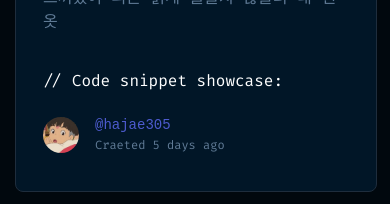
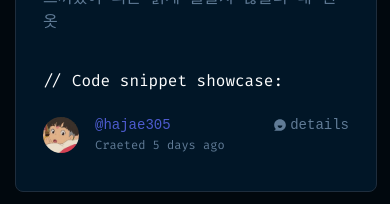
Before and after one commit to HaJaehyeong/portfolio, a Next.js app: page /about in a window 390 px wide. Shown: the part 1031-1235 px from the top of the page. Built offline with nearby package versions, Linux system fonts and the light colour scheme.

Commit message:
HAJAE-11 modify mobile showcase component: add detaul toggle button

```diff
--- a/src/app/(pages)/about/_components/mobile-showcase/mobile-showcase.module.scss
+++ b/src/app/(pages)/about/_components/mobile-showcase/mobile-showcase.module.scss
@@ -1,4 +1,5 @@
 .showcase {
+  position: relative;
   display: flex;
   flex-direction: column;
   gap: 6px;
@@ -31,4 +32,27 @@
       }
     }
   }
+
+  &__toggle {
+    position: absolute;
+    display: flex;
+    align-items: center;
+    gap: 3px;
+
+    top: 47px;
+    right: 27px;
+
+    color: var(--secondary-gray);
+    cursor: pointer;
+
+    &:hover {
+      color: var(--secondary-white);
+    }
+
+    &-icon {
+      &:hover {
+        color: var(--secondary-white);
+      }
+    }
+  }
 }
--- a/src/app/(pages)/about/_components/mobile-showcase/mobile-showcase.tsx
+++ b/src/app/(pages)/about/_components/mobile-showcase/mobile-showcase.tsx
@@ -1,8 +1,16 @@
 import Image from 'next/image';
 import profileImage from '/public/images/profile_image.png';
 import styles from './mobile-showcase.module.scss';
+import { RiChatSmile3Fill } from '@remixicon/react';
+import { useState } from 'react';
 
 const AboutMobileShowcase: React.FC = () => {
+  const [showDetail, setShowDetail] = useState<boolean>(false);
+
+  const handleToggleDetail = () => {
+    setShowDetail(!showDetail);
+  };
+
   return (
     <div className={styles['showcase']}>
       <span>{'// Code snippet showcase:'}</span>
@@ -18,6 +26,10 @@ const AboutMobileShowcase: React.FC = () => {
           <code className={styles['showcase__user__info-name']}>@hajae305</code>
           <div className={styles['showcase__user__info-created-at']}>Craeted 5 days ago</div>
         </div>
+        <code onClick={handleToggleDetail} className={styles['showcase__toggle']}>
+          <RiChatSmile3Fill size={14} className={styles['showcase__toggle-icon']} />
+          details
+        </code>
       </div>
     </div>
   );
```
